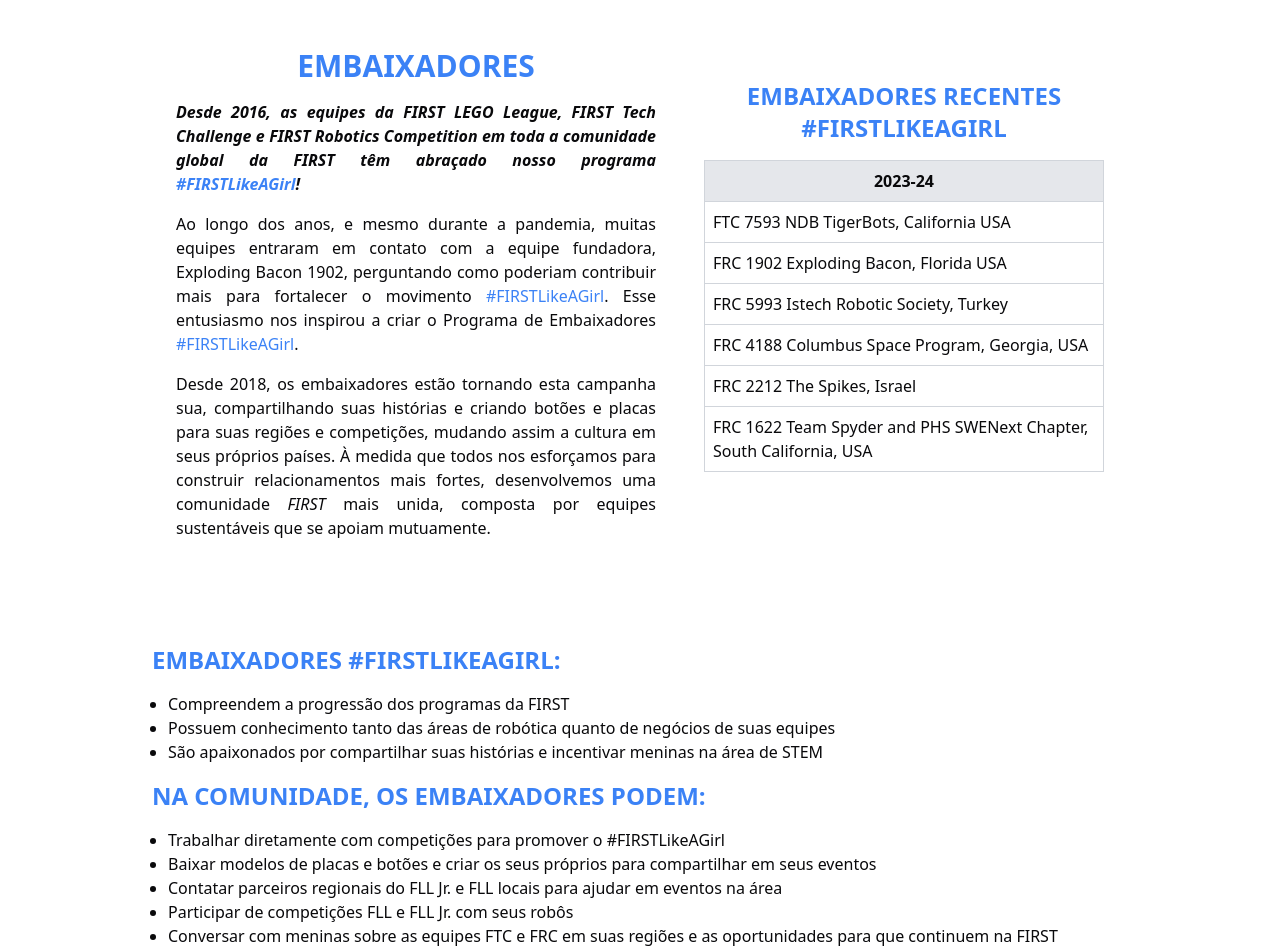
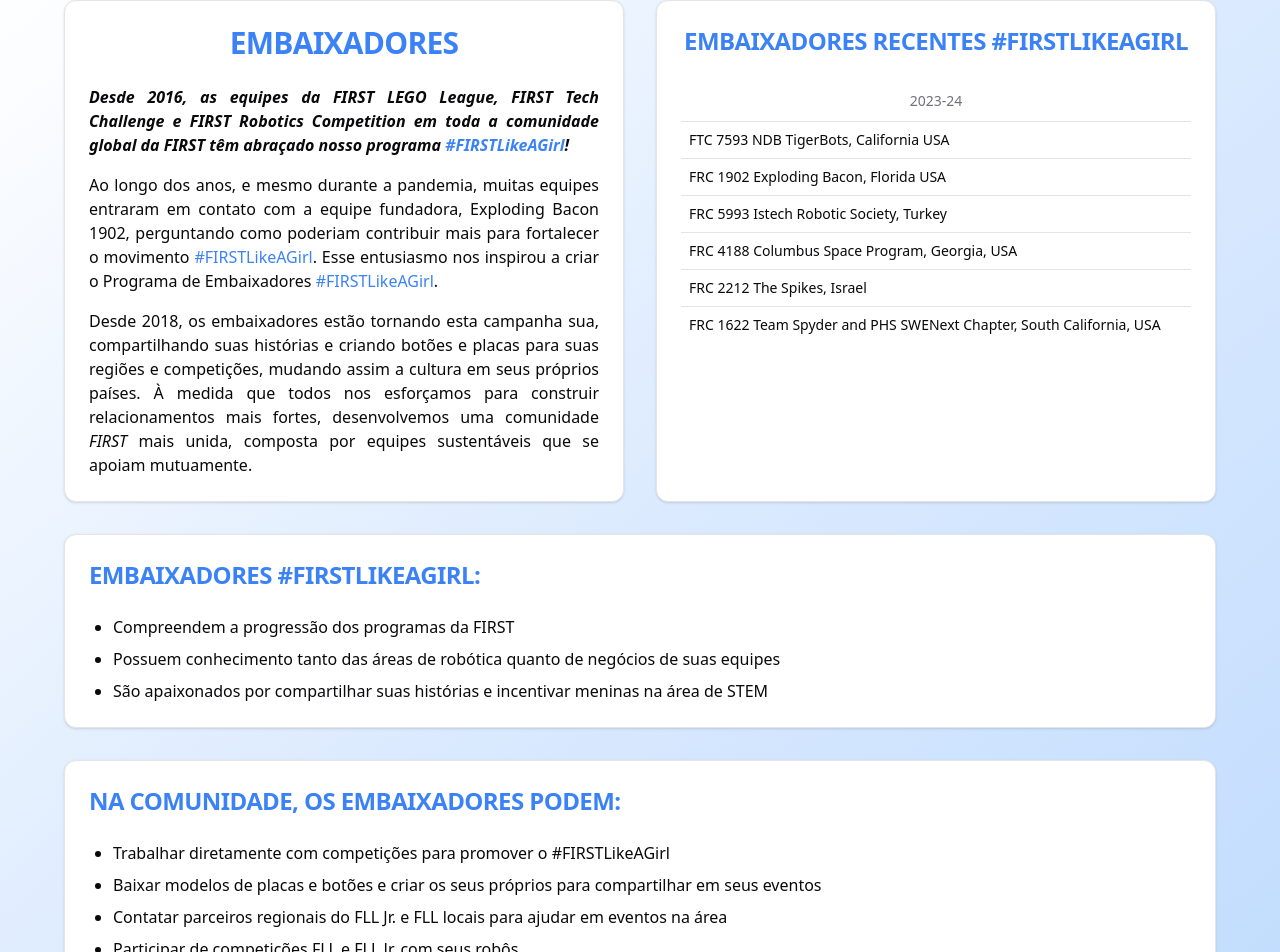
Before and after one commit to felipedestroo/first-anchieta, a Next.js app: page /embaixadores in a window 1280 px wide. Shown: the part 179-1131 px from the top of the page. Built offline with nearby package versions, Linux system fonts and the light colour scheme.

Commit message:
feat: enhance Embaixadores page with new layout, cards, and recent ambassadors table

```diff
--- a/src/app/embaixadores/page.tsx
+++ b/src/app/embaixadores/page.tsx
@@ -1,13 +1,161 @@
-import Content from "@/components/embaixadores";
+import { Card, CardContent, CardHeader, CardTitle } from "@/components/ui/card";
+import {
+  Table,
+  TableBody,
+  TableCell,
+  TableHead,
+  TableHeader,
+  TableRow,
+} from "@/components/ui/table";
 
-export default function Ambassadors() {
+export default function Embaixadores() {
   return (
-    <div className="overflow-x-hidden antialiased">
-      <div className="fixed top-0 -z-10 h-full w-full">
-        <div className="absolute top-0 z-[-2] bg-white bg-[radial-gradient(ellipse_80%_80%_at_50%_-20%,rgba(120,119,198,0.3),rgba(255,255,255,0))]"></div>
-      </div>
-      <div className="">
-        <Content />
+    <div className="min-h-screen bg-gradient-to-br from-white via-blue-100 to-blue-200 p-4 sm:p-6 lg:p-8">
+      <div className="container mx-auto max-w-6xl">
+        <div className="grid gap-8 md:grid-cols-2">
+          <Card className="col-span-full md:col-span-1">
+            <CardHeader>
+              <CardTitle className="text-3xl font-bold text-blue-500 uppercase text-center">
+                Embaixadores
+              </CardTitle>
+            </CardHeader>
+            <CardContent className="space-y-4">
+              <p className="font-semibold text-justify italic">
+                Desde 2016, as equipes da{" "}
+                <span className="italic">FIRST LEGO League</span>,{" "}
+                <span className="italic">FIRST Tech Challenge</span> e
+                <span className="italic"> FIRST Robotics Competition</span> em
+                toda a comunidade global da{" "}
+                <span className="italic">FIRST</span> têm abraçado nosso
+                programa <span className="text-blue-500">#FIRSTLikeAGirl</span>!
+              </p>
+              <p className="text-justify">
+                Ao longo dos anos, e mesmo durante a pandemia, muitas equipes
+                entraram em contato com a equipe fundadora, Exploding Bacon
+                1902, perguntando como poderiam contribuir mais para fortalecer
+                o movimento{" "}
+                <span className="text-blue-500">#FIRSTLikeAGirl</span>. Esse
+                entusiasmo nos inspirou a criar o Programa de Embaixadores{" "}
+                <span className="text-blue-500">#FIRSTLikeAGirl</span>.
+              </p>
+              <p className="text-justify">
+                Desde 2018, os embaixadores estão tornando esta campanha sua,
+                compartilhando suas histórias e criando botões e placas para
+                suas regiões e competições, mudando assim a cultura em seus
+                próprios países. À medida que todos nos esforçamos para
+                construir relacionamentos mais fortes, desenvolvemos uma
+                comunidade <span className="italic">FIRST</span> mais unida,
+                composta por equipes sustentáveis que se apoiam mutuamente.
+              </p>
+            </CardContent>
+          </Card>
+
+          <Card className="col-span-full md:col-span-1">
+            <CardHeader>
+              <CardTitle className="text-2xl font-bold text-blue-500 uppercase text-center">
+                Embaixadores Recentes #FIRSTLikeAGirl
+              </CardTitle>
+            </CardHeader>
+            <CardContent>
+              <Table>
+                <TableHeader>
+                  <TableRow>
+                    <TableHead className="text-center">2023-24</TableHead>
+                  </TableRow>
+                </TableHeader>
+                <TableBody>
+                  <TableRow>
+                    <TableCell>
+                      FTC 7593 NDB TigerBots, California USA
+                    </TableCell>
+                  </TableRow>
+                  <TableRow>
+                    <TableCell>FRC 1902 Exploding Bacon, Florida USA</TableCell>
+                  </TableRow>
+                  <TableRow>
+                    <TableCell>
+                      FRC 5993 Istech Robotic Society, Turkey
+                    </TableCell>
+                  </TableRow>
+                  <TableRow>
+                    <TableCell>
+                      FRC 4188 Columbus Space Program, Georgia, USA
+                    </TableCell>
+                  </TableRow>
+                  <TableRow>
+                    <TableCell>FRC 2212 The Spikes, Israel</TableCell>
+                  </TableRow>
+                  <TableRow>
+                    <TableCell>
+                      FRC 1622 Team Spyder and PHS SWENext Chapter, South
+                      California, USA
+                    </TableCell>
+                  </TableRow>
+                </TableBody>
+              </Table>
+            </CardContent>
+          </Card>
+        </div>
+
+        <div className="mt-8 space-y-8">
+          <Card>
+            <CardHeader>
+              <CardTitle className="text-2xl font-bold text-blue-500 uppercase">
+                Embaixadores #FIRSTLikeAGirl:
+              </CardTitle>
+            </CardHeader>
+            <CardContent>
+              <ul className="list-disc pl-6 space-y-2">
+                <li>Compreendem a progressão dos programas da FIRST</li>
+                <li>
+                  Possuem conhecimento tanto das áreas de robótica quanto de
+                  negócios de suas equipes
+                </li>
+                <li>
+                  São apaixonados por compartilhar suas histórias e incentivar
+                  meninas na área de STEM
+                </li>
+              </ul>
+            </CardContent>
+          </Card>
+
+          <Card>
+            <CardHeader>
+              <CardTitle className="text-2xl font-bold text-blue-500 uppercase">
+                Na comunidade, os Embaixadores podem:
+              </CardTitle>
+            </CardHeader>
+            <CardContent>
+              <ul className="list-disc pl-6 space-y-2">
+                <li>
+                  Trabalhar diretamente com competições para promover o
+                  #FIRSTLikeAGirl
+                </li>
+                <li>
+                  Baixar modelos de placas e botões e criar os seus próprios
+                  para compartilhar em seus eventos
+                </li>
+                <li>
+                  Contatar parceiros regionais do FLL Jr. e FLL locais para
+                  ajudar em eventos na área
+                </li>
+                <li>Participar de competições FLL e FLL Jr. com seus robôs</li>
+                <li>
+                  Conversar com meninas sobre as equipes FTC e FRC em suas
+                  regiões e as oportunidades para que continuem na FIRST
+                </li>
+                <li>
+                  Visitar equipes ou criar oportunidades #FIRSTLikeAGirl para
+                  conectar meninas da FIRST em sua área por meio de encontros
+                  sociais
+                </li>
+                <li>
+                  Adicionar uma página de divulgação #FIRSTLikeAGirl ao seu site
+                </li>
+              </ul>
+            </CardContent>
+          </Card>
+        </div>
       </div>
     </div>
   );
```
